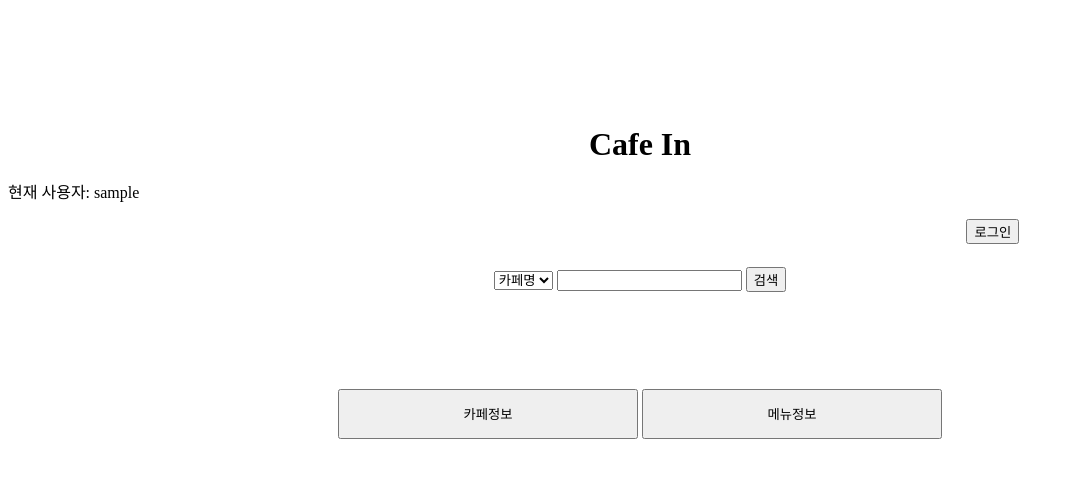
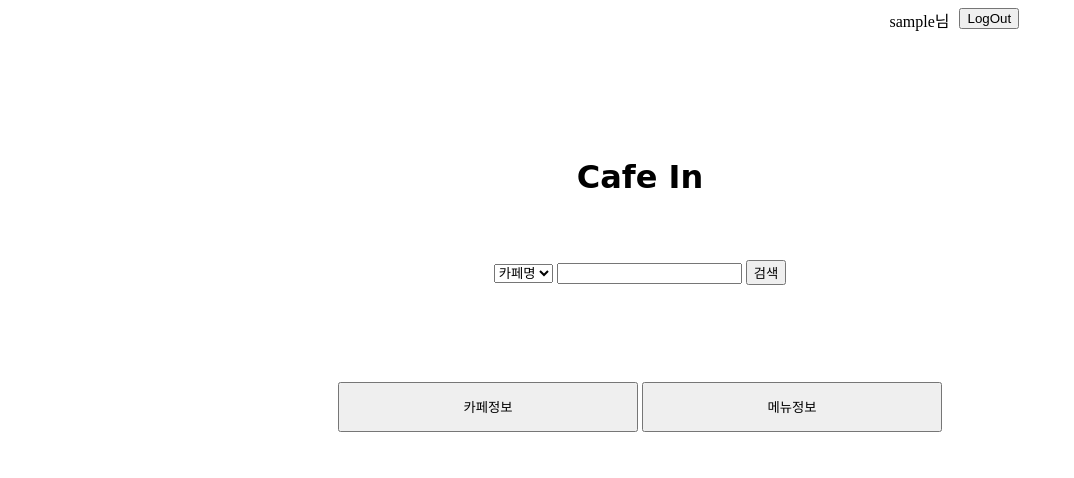
Before and after one commit to aweek43/DBdotae, a Django app: template blog/templates/blog/post_list.html in a window 1280 px wide. Shown: the top 478 px of the page, without its empty margins (0-1074 px from the left). Run offline with Django 3.2, Linux system fonts and the light colour scheme; the template is opened without the code that fills it: most values are stand-ins (such as "Sample title", 1, 10 or a date in 2020).

Commit message:
로그인/로그아웃

```diff
--- a/blog/templates/blog/post_list.html
+++ b/blog/templates/blog/post_list.html
@@ -7,6 +7,7 @@
 <style>
 
  h1 {
+ 	font-family: cursive;
  	text-align: center;
  	margin: auto;
  	margin-top: 10%;
@@ -32,12 +33,15 @@
 </style>
 
 <body>
-
+	{% if logined_user.username == "ana" %}
+		<p style="text-align: right;">비로그인<button style="float:right; margin-right: 20%; margin-left: 10px;" onclick="login();"> Login </button></p>
+	{% else %}
+		<p style="text-align: right;">{{ logined_user.username }}님<button style="float:right; margin-right: 20%; margin-left: 10px;" onclick="logout();"> LogOut </button></p>
+	{% endif %}
 <h1> Cafe In </h1>
 
-<p>현재 사용자: {{ logined_user.username }}</p>
 
-<button style="float:right; margin-right: 20%;" onclick="login();"> 로그인 </button>
+
 
 <div id="searchbox">
 	<form method="POST" action="" id="searchsubmit">
@@ -80,9 +84,12 @@ function showmenu() {
 }
 
 function login() {
-		location.href = "/login";
+		location.href = "/login/"
 }
 
+function logout() {
+		location.href = "/logout/"
+}
 </script>
 
 
--- a/blog/urls.py
+++ b/blog/urls.py
@@ -4,6 +4,7 @@ from . import views
 urlpatterns = [
 url(r'^$', views.post_list, name='post_list'),
 url(r'^login/$', views.login, name='login'),
+url(r'^logout/$', views.logout),
 url(r'^cafelist_cafe/$', views.cafelist_cafe, name='cafelist_cafe'),
 url(r'^cafelist_location/$', views.cafelist_location, name='cafelist_location'),
 ]
```
Also changed, not shown: blog/templates/blog/login.html (+8 -3 lines), blog/views.py (+12 -4 lines).
